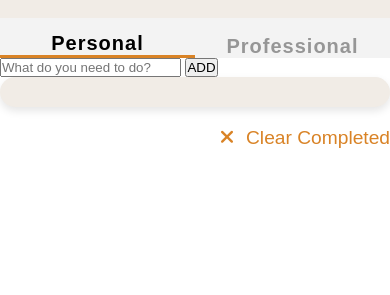
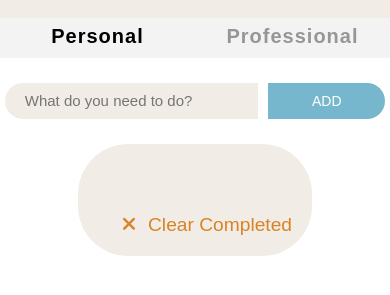
Before and after one commit to ranjita-ardent/Task-4, a plain HTML site: page index.html in a window 390 px wide. Shown: the part 67-362 px from the top of the page. Drawn offline with Linux system fonts and the light colour scheme.

Commit message:
Update styles.css

```diff
--- a/styles.css
+++ b/styles.css
@@ -3,11 +3,9 @@
     padding: 0;
     box-sizing: border-box;
   }
-
   body {
     font-family: Arial, sans-serif;
   }
-
   .navbar-container {
     background-color: #F1ECE6;
     width: 100%;
@@ -15,12 +13,10 @@ body {
     text-align: center;
     padding: 17px;
   }
-
   .logo {
     width: 180px;
     height: auto;
   }
-
   .personal-professional-section {
   display: flex;
   background-color: #F3F3F3;
@@ -32,25 +28,35 @@ body {
   text-align: center;
   align-items: end;
 }
-
 .personal {
+  width: 50%;
+  text-align: center;
+  padding: 10px;
+  cursor: pointer;
+}
+.Professional {
+  width: 50%;
+  text-align: center;
+  padding: 10px;
+  cursor: pointer;
+}
+.personal.active {
   border-bottom: 3px solid #D98326;
-  width: 50%;
 }
-
+.Professional.active {
+  border-bottom: 3px solid #D98326;
+  color: black;
+}
 .Professional {
   color: #969696;
-  width: 50%;
 }
-
-.to-do-addbtn {
+.to-do-addbtn-txtField {
   display: flex;
   flex-wrap: wrap;
   justify-content: center;
   margin: 25px 0 25px 0;
 }
-
-form.to-do-addbtn input[type=text] {
+form.to-do-addbtn-txtField input[type=text] {
   padding-left: 20px;
   font-size: 17px;
   border: none;
@@ -59,8 +65,7 @@ form.to-do-addbtn input[type=text] {
   background: #F1ECE6;
   border-radius: 50px 0px 0px 50px;
 }
-
-form.to-do-addbtn button {
+form.to-do-addbtn-txtField button {
   float: left;
   width: 10%;
   padding: 10px;
@@ -71,14 +76,20 @@ form.to-do-addbtn button {
   border-left: none;
   border: none;
 }
-
-.todo-container {
+.todo-container-close-item {
   width: 60%;
   background-color: #F1ECE6;
   padding: 20px;
   border-radius: 50px;
   margin-top: 30px;
-  box-shadow: 0 4px 8px rgba(0, 0, 0, 0.1);
+  margin: auto;
+}
+.todo-container {
+  width: 80%;
+  background-color: #F1ECE6;
+  padding: 20px;
+  border-radius: 50px;
+  margin-top: 30px;
   margin: auto;
 }
 
@@ -88,7 +99,6 @@ form.to-do-addbtn button {
   align-items: center;
   padding: 5px 0;
 }
-
 .todo-radio {
   margin-right: 15px;
   width: 20px;
@@ -98,7 +108,6 @@ form.to-do-addbtn button {
   position: relative;
   cursor: pointer;
 }
-
 .todo-radio.checked::after {
   content: '\2714'; /* Checkmark symbol */
   font-size: 16px;
@@ -107,29 +116,24 @@ form.to-do-addbtn button {
   top: 2px;
   left: 4px;
 }
-
 .todo-label {
   flex-grow: 1;
   font-size: 1.1rem;
 }
-
 .todo-label.checked {
   text-decoration: line-through;
   color: #C2C2C2;
 }
-
 .todo-delete {
   cursor: pointer;
   color: #B30B04;
   font-size: 1.2rem;
 }
-
 hr {
   border: 0;
   border-top: 1px solid #76B7CD;
   margin: 10px 34px;
 }
-
 .close-item {
   text-align: right;
   color: #D98326;
@@ -137,7 +141,6 @@ hr {
   cursor: pointer;
   margin-top: 20px;
 }
-
 .fa-xmark {
   margin-right: 13px;
 }
@@ -147,57 +150,46 @@ hr {
     .todo-container {
       width: 90%;
     }
-
     .todo-item {
       flex-direction: column;
       align-items: flex-start;
     }
-
     .todo-radio {
       margin-right: 10px;
     }
-
     .todo-label {
       font-size: 1rem;
     }
-
-  form.to-do-addbtn input[type=text] {
+    form.to-do-addbtn-txtField input[type=text] {
       width: 75%;
     }
-
-  form.to-do-addbtn button {
+    form.to-do-addbtn-txtField button {
       width: 20%;
       margin-left: 10px;
     }
   }
-
 
   @media (max-width: 480px) {
     .todo-container {
       width: 100%;
       padding: 15px;
     }
-
-  form.to-do-addbtn input[type=text] {
+    form.to-do-addbtn-txtField input[type=text] {
       width: 65%;
       font-size: 15px;
     }
-
-  form.to-do-addbtn button {
+    form.to-do-addbtn-txtField button {
       width: 30%;
       font-size: 14px;
     }
-
     .todo-item {
       flex-direction: column;
       align-items: flex-start;
       padding: 10px 0;
     }
-
     .todo-radio {
       margin-right: 5px;
     }
-
     .todo-label {
       font-size: 14px;
     }
```
Lines whose indentation alone changed are shown as unchanged.
